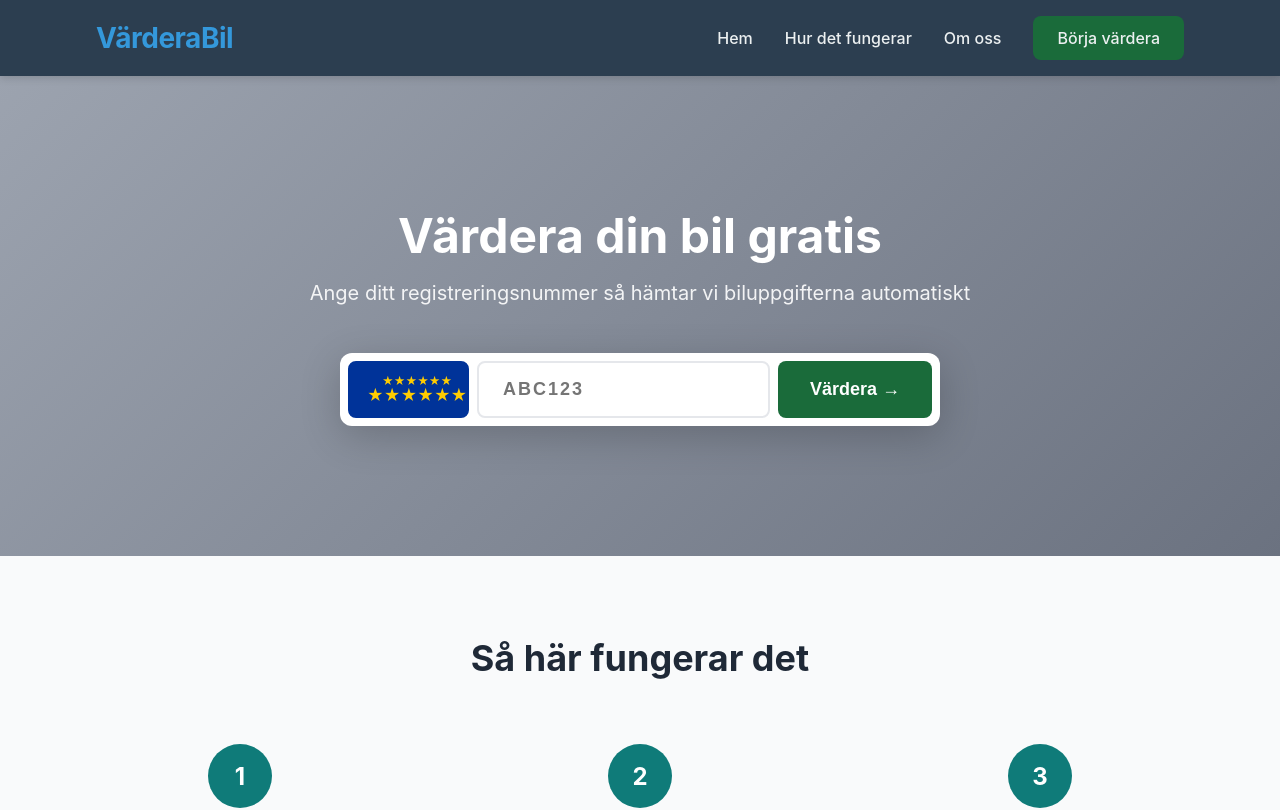
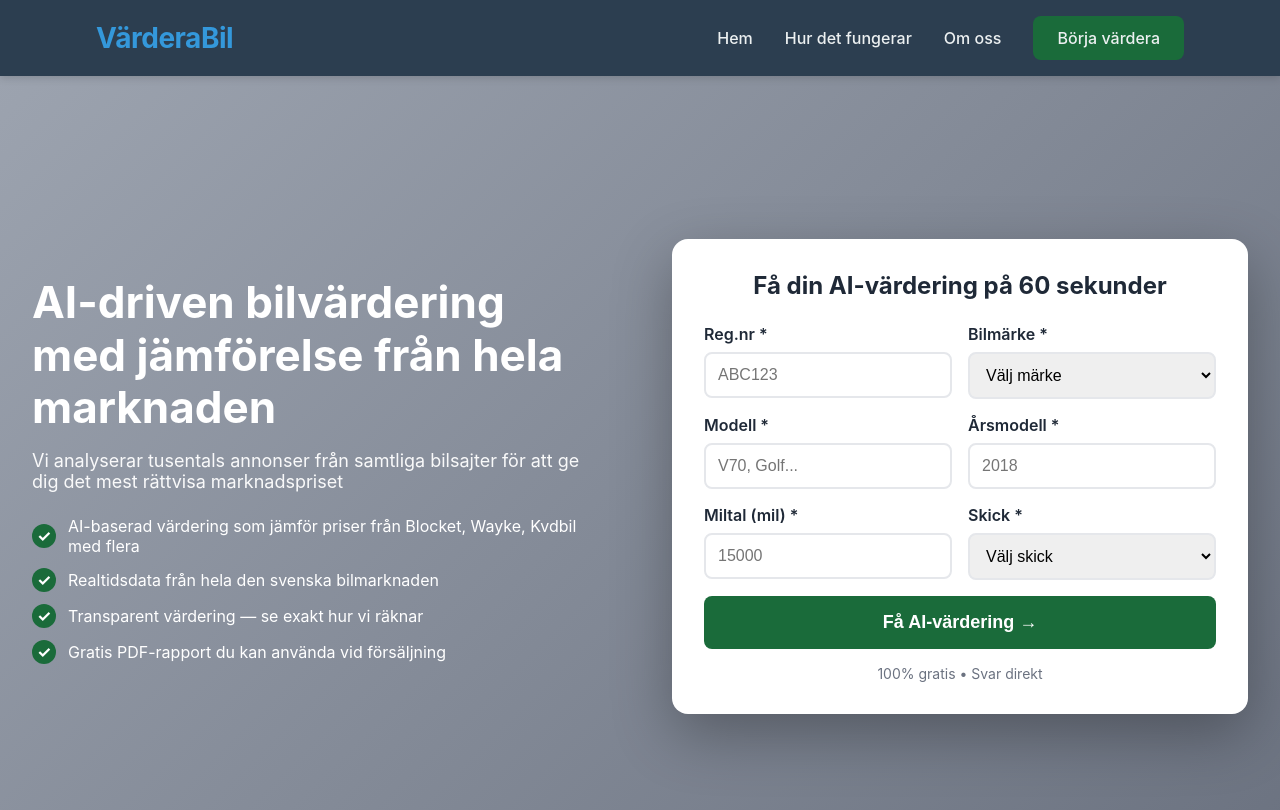
Before and after one commit to mrfeyli/varderabil, a React app in the folder frontend/: page / in a window 1280 px wide. Shown: the top 810 px of the page. Built offline with nearby package versions, Linux system fonts and the light colour scheme; the HTML template or start-up script is replaced by a standard one.

Commit message:
Update form layout to two-column grid, add professional AI-driven messaging

```diff
--- a/frontend/src/App.css
+++ b/frontend/src/App.css
@@ -64,121 +64,95 @@
 /* Värderingsformulär */
 .valuation-section {
   background: linear-gradient(135deg, #9CA3AF 0%, #6B7280 100%);
-  padding: 6rem 2rem;
-  min-height: 60vh;
+  padding: 3rem 2rem;
+  min-height: 100vh;
+  display: flex;
+  align-items: center;
+}
+
+.valuation-container {
+  max-width: 80rem;
+  margin: 0 auto;
+  display: grid;
+  grid-template-columns: 1fr 1fr;
+  gap: 4rem;
+  align-items: center;
+}
+
+.hero-content {
+  color: white;
+}
+
+.hero-content h1 {
+  font-size: 2.75rem;
+  font-weight: bold;
+  margin-bottom: 1rem;
+  line-height: 1.2;
+}
+
+.hero-content p {
+  font-size: 1.125rem;
+  margin-bottom: 1.5rem;
+  opacity: 0.95;
+}
+
+.hero-features {
+  list-style: none;
+  padding: 0;
+}
+
+.hero-features li {
+  display: flex;
+  align-items: center;
+  gap: 0.75rem;
+  margin-bottom: 0.75rem;
+  font-size: 1rem;
+}
+
+.hero-features li::before {
+  content: "✓";
+  background-color: var(--accent);
+  color: white;
+  width: 1.5rem;
+  height: 1.5rem;
+  border-radius: 50%;
   display: flex;
   align-items: center;
   justify-content: center;
+  font-weight: bold;
+  flex-shrink: 0;
 }
 
-.valuation-container {
-  max-width: 42rem;
-  margin: 0 auto;
-  text-align: center;
-}
-
-.valuation-container h1 {
-  color: white;
-  font-size: 3rem;
-  font-weight: bold;
-  margin-bottom: 1rem;
-}
-
-.valuation-container p {
-  color: rgba(255, 255, 255, 0.9);
-  font-size: 1.25rem;
-  margin-bottom: 3rem;
-}
-
-.regnummer-input-wrapper {
-  background: white;
-  border-radius: 0.75rem;
-  padding: 0.5rem;
-  display: flex;
-  gap: 0.5rem;
-  box-shadow: 0 10px 40px rgba(0, 0, 0, 0.2);
-  max-width: 600px;
-  margin: 0 auto;
-}
-
-.regnummer-plate {
-  background: #003399;
-  border: 3px solid #003399;
-  border-radius: 0.5rem;
-  padding: 0.75rem 1rem;
-  display: flex;
-  align-items: center;
-  gap: 0.5rem;
-  min-width: 80px;
-}
-
-.eu-stars {
-  background: #003399;
-  color: #FFCC00;
-  font-size: 1rem;
-  display: flex;
-  flex-direction: column;
-  align-items: center;
-  line-height: 1;
-}
-
-.eu-stars span:first-child {
-  font-size: 0.7rem;
-}
-
-.country-code {
-  color: white;
-  font-weight: bold;
-  font-size: 1.25rem;
-}
-
-.regnummer-input {
-  flex: 1;
-  border: 2px solid #E5E7EB;
-  border-radius: 0.5rem;
-  padding: 1rem 1.5rem;
-  font-size: 1.125rem;
-  font-weight: 600;
-  text-transform: uppercase;
-  letter-spacing: 2px;
-}
-
-.regnummer-input:focus {
-  outline: none;
-  border-color: var(--accent);
-}
-
-.valuation-button {
-  background-color: var(--accent);
-  color: white;
-  padding: 1rem 2rem;
-  border-radius: 0.5rem;
-  font-size: 1.125rem;
-  font-weight: bold;
-  border: none;
-  cursor: pointer;
-  white-space: nowrap;
-}
-
-/* Manuellt formulär */
-.manual-form {
+.form-card {
   background: white;
   border-radius: 1rem;
   padding: 2rem;
-  max-width: 600px;
-  margin: 3rem auto 0;
-  box-shadow: 0 10px 40px rgba(0, 0, 0, 0.15);
+  box-shadow: 0 20px 60px rgba(0, 0, 0, 0.3);
 }
 
-.manual-form h3 {
+.form-card h2 {
   color: var(--gray-800);
   font-size: 1.5rem;
   margin-bottom: 1.5rem;
   text-align: center;
 }
 
+.form-grid {
+  display: grid;
+  grid-template-columns: 1fr 1fr;
+  gap: 1rem;
+}
+
+.form-grid .form-group {
+  margin-bottom: 0;
+}
+
+.form-group.full-width {
+  grid-column: 1 / -1;
+}
+
 .form-group {
-  margin-bottom: 1.5rem;
+  margin-bottom: 1rem;
 }
 
 .form-group label {
@@ -220,25 +194,14 @@
   background-color: #166534;
 }
 
-.hidden {
-  display: none;
-}
-
-.valuation-button:hover {
-  background-color: #166534;
-}
-
-@media (max-width: 768px) {
-  .valuation-container h1 {
-    font-size: 2rem;
+@media (max-width: 968px) {
+  .valuation-container {
+    grid-template-columns: 1fr;
+    gap: 3rem;
   }
 
-  .regnummer-input-wrapper {
-    flex-direction: column;
-  }
-
-  .regnummer-plate {
-    justify-content: center;
+  .hero-content h1 {
+    font-size: 2.5rem;
   }
 }
 
--- a/frontend/src/App.jsx
+++ b/frontend/src/App.jsx
@@ -1,13 +1,6 @@
 import './App.css'
-import { useState } from 'react'
 
 function App() {
-  const [showForm, setShowForm] = useState(false)
-
-  const handleValuationClick = () => {
-    setShowForm(true)
-  }
-
   return (
     <div>
       {/* Navigation */}
@@ -26,65 +19,63 @@ function App() {
       {/* Värderingsformulär */}
       <section className="valuation-section">
         <div className="valuation-container">
-          <h1>Värdera din bil gratis</h1>
-          <p>Ange ditt registreringsnummer så hämtar vi biluppgifterna automatiskt</p>
+          {/* Vänster sida - Text */}
+          <div className="hero-content">
+            <h1>AI-driven bilvärdering med jämförelse från hela marknaden</h1>
+            <p>Vi analyserar tusentals annonser från samtliga bilsajter för att ge dig det mest rättvisa marknadspriset</p>
+            <ul className="hero-features">
+              <li>AI-baserad värdering som jämför priser från Blocket, Wayke, Kvdbil med flera</li>
+              <li>Realtidsdata från hela den svenska bilmarknaden</li>
+              <li>Transparent värdering — se exakt hur vi räknar</li>
+              <li>Gratis PDF-rapport du kan använda vid försäljning</li>
+            </ul>
+          </div>
 
-          <div className="regnummer-input-wrapper">
-            <div className="regnummer-plate">
-              <div className="eu-stars">
-                <span>★★★★★★</span>
-                <span>★★★★★★</span>
-              </div>
-              <div className="country-code">S</div>
-            </div>
+          {/* Höger sida - Formulär */}
+          <div className="form-card">
+            <h2>Få din AI-värdering på 60 sekunder</h2>
+
+            <div className="form-grid">
+              <div className="form-group">
+                <label>Reg.nr *</label>
                 <input
                   type="text"
-              className="regnummer-input"
                   placeholder="ABC123"
                   maxLength="6"
+                  style={{ textTransform: 'uppercase' }}
                 />
-            <button className="valuation-button" onClick={handleValuationClick}>
-              Värdera →
-            </button>
               </div>
 
-          {/* Manuellt formulär - visas när man klickar "Värdera" */}
-          {showForm && (
-            <div className="manual-form">
-              <h3>Fyll i biluppgifter</h3>
-
               <div className="form-group">
-                <label>Bilmärke</label>
+                <label>Bilmärke *</label>
                 <select>
                   <option value="">Välj märke</option>
                   <option value="volvo">Volvo</option>
-                  <option value="volkswagen">Volkswagen</option>
+                  <option value="volkswagen">VW</option>
                   <option value="toyota">Toyota</option>
                   <option value="bmw">BMW</option>
-                  <option value="mercedes">Mercedes-Benz</option>
+                  <option value="mercedes">Mercedes</option>
                   <option value="audi">Audi</option>
-                  <option value="ford">Ford</option>
-                  <option value="skoda">Skoda</option>
                 </select>
               </div>
 
               <div className="form-group">
-                <label>Modell</label>
-                <input type="text" placeholder="t.ex. V70, Golf, Corolla" />
+                <label>Modell *</label>
+                <input type="text" placeholder="V70, Golf..." />
               </div>
 
               <div className="form-group">
-                <label>Årsmodell</label>
-                <input type="number" placeholder="t.ex. 2018" min="1990" max="2026" />
+                <label>Årsmodell *</label>
+                <input type="number" placeholder="2018" min="1990" max="2026" />
               </div>
 
               <div className="form-group">
-                <label>Miltal (mil)</label>
-                <input type="number" placeholder="t.ex. 15000" />
+                <label>Miltal (mil) *</label>
+                <input type="number" placeholder="15000" />
               </div>
 
               <div className="form-group">
-                <label>Skick</label>
+                <label>Skick *</label>
                 <select>
                   <option value="">Välj skick</option>
                   <option value="excellent">Utmärkt</option>
@@ -93,43 +84,51 @@ function App() {
                   <option value="poor">Dåligt</option>
                 </select>
               </div>
+            </div>
 
-              <button className="submit-button">Beräkna värde</button>
+            <button className="submit-button">Få AI-värdering →</button>
+            <p style={{
+              textAlign: 'center',
+              marginTop: '1rem',
+              fontSize: '0.875rem',
+              color: '#6B7280'
+            }}>
+              100% gratis • Svar direkt
+            </p>
           </div>
-          )}
         </div>
       </section>
 
       {/* Hur det fungerar */}
       <section className="how-it-works">
         <div className="how-container">
-          <h2>Så här fungerar det</h2>
+          <h2>Så fungerar vår AI-värdering</h2>
 
           <div className="steps">
             {/* Steg 1 */}
             <div className="step">
               <div className="step-number">1</div>
-              <h3>Fyll i uppgifter</h3>
+              <h3>Fyll i biluppgifter</h3>
               <p>
-                Ange märke, modell, årsmodell, miltal och skick på din bil.
+                Ange registreringsnummer eller fyll i manuellt. Tar 60 sekunder.
               </p>
             </div>
 
             {/* Steg 2 */}
             <div className="step">
               <div className="step-number">2</div>
-              <h3>Få värdering</h3>
+              <h3>AI analyserar marknaden</h3>
               <p>
-                Vårt system analyserar marknadsdata och ger dig en rättvis värdering direkt.
+                Vår AI jämför din bil mot tusentals annonser från Blocket, Wayke, Kvdbil och fler.
               </p>
             </div>
 
             {/* Steg 3 */}
             <div className="step">
               <div className="step-number">3</div>
-              <h3>Ladda ner rapport</h3>
+              <h3>Få värdering & PDF</h3>
               <p>
-                Få din värdering som PDF och använd den när du säljer eller köper bil.
+                Se ditt marknadspris direkt och ladda ner professionell värderingsrapport.
               </p>
             </div>
           </div>
```
Lines whose indentation alone changed are shown as unchanged.
